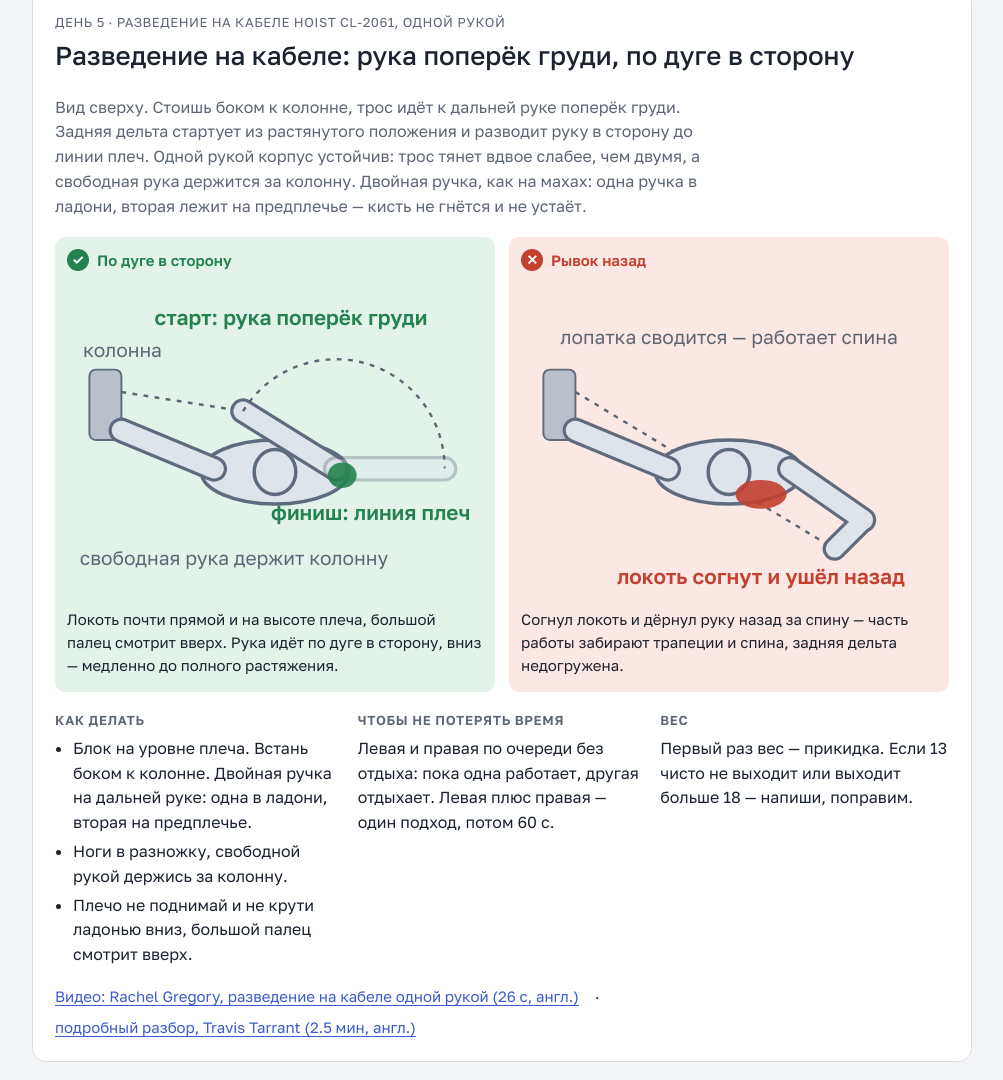
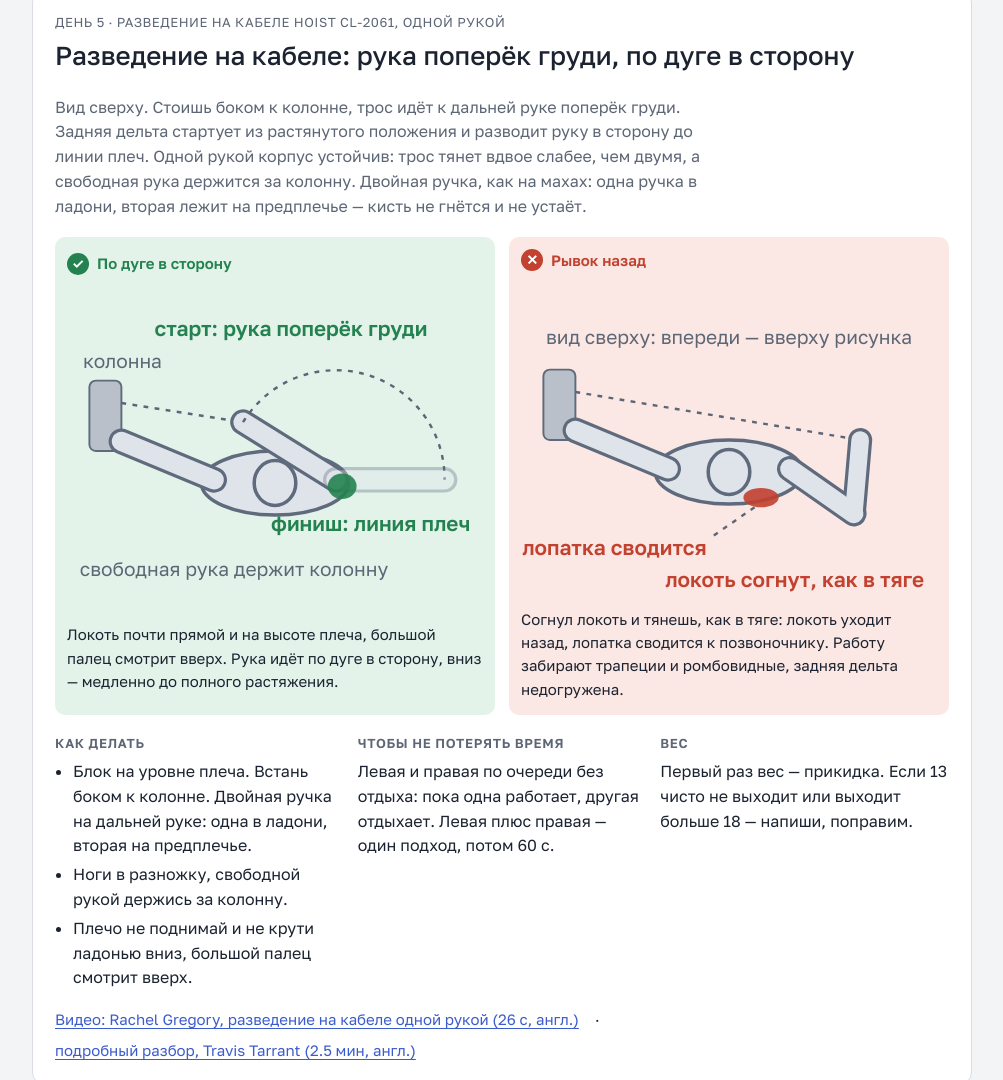
Before and after one commit to moivile/gym-technique, a plain HTML site: page index.html in a window 1280 px wide. Shown: the part 6078-7158 px from the top of the page, without its empty margins (138-1141 px from the left). Drawn offline with Linux system fonts and the light colour scheme; a web font is replaced by a local one.

Commit message:
Схема #rc: ошибка — локоть согнут, как в тяге, лопатка сводится

```diff
--- a/index.html
+++ b/index.html
@@ -475,19 +475,19 @@ footer { font-size: 13px; color: var(--muted); }
       <figure class="bad">
         <span class="tag"><span class="dot">✕</span>Рывок назад</span>
         <div class="art" style="grid-template-columns: 1fr">
-          <svg viewBox="0 0 260 200" role="img" aria-label="Вид сверху: локоть сгибается и уходит назад за линию плеч, работу забирает спина">
+          <svg viewBox="0 0 260 200" role="img" aria-label="Вид сверху: локоть согнут и уходит назад, как в тяге; лопатка сводится, работу забирает спина">
             <rect class="mach" x="14" y="56" width="20" height="44" rx="4"/>
-            <line class="guide" x1="34" y1="70" x2="196" y2="168"/>
+            <line class="guide" x1="34" y1="70" x2="212" y2="100"/>
             <ellipse class="poly" cx="130" cy="120" rx="46" ry="20"/>
             <ellipse class="poly" cx="130" cy="120" rx="13" ry="14"/>
             <g data-limbs="92 118 34 94 12"></g>
-            <g data-limbs="168 118 214 150 12; 214 150 196 168 11"></g>
-            <ellipse class="hl-bad" cx="150" cy="134" rx="16" ry="9"/>
-            <text class="lbl-b" x="150" y="190" text-anchor="middle">локоть согнут и ушёл назад</text>
-            <text class="lbl" x="130" y="40" text-anchor="middle">лопатка сводится — работает спина</text>
+            <g data-limbs="168 118 208 146 12; 208 146 212 100 11"></g>
+            <ellipse class="hl-bad" cx="150" cy="136" rx="11" ry="6"/><line class="guide" x1="146" y1="142" x2="120" y2="160"/><text class="lbl-b" x="116" y="172" text-anchor="end">лопатка сводится</text>
+            <text class="lbl-b" x="252" y="192" text-anchor="end">локоть согнут, как в тяге</text>
+            <text class="lbl" x="130" y="40" text-anchor="middle">вид сверху: впереди — вверху рисунка</text>
           </svg>
         </div>
-        <figcaption>Согнул локоть и дёрнул руку назад за спину — часть работы забирают трапеции и спина, задняя дельта недогружена.</figcaption>
+        <figcaption>Согнул локоть и тянешь, как в тяге: локоть уходит назад, лопатка сводится к позвоночнику. Работу забирают трапеции и ромбовидные, задняя дельта недогружена.</figcaption>
       </figure>
     </div>
     <div class="cues">
```
